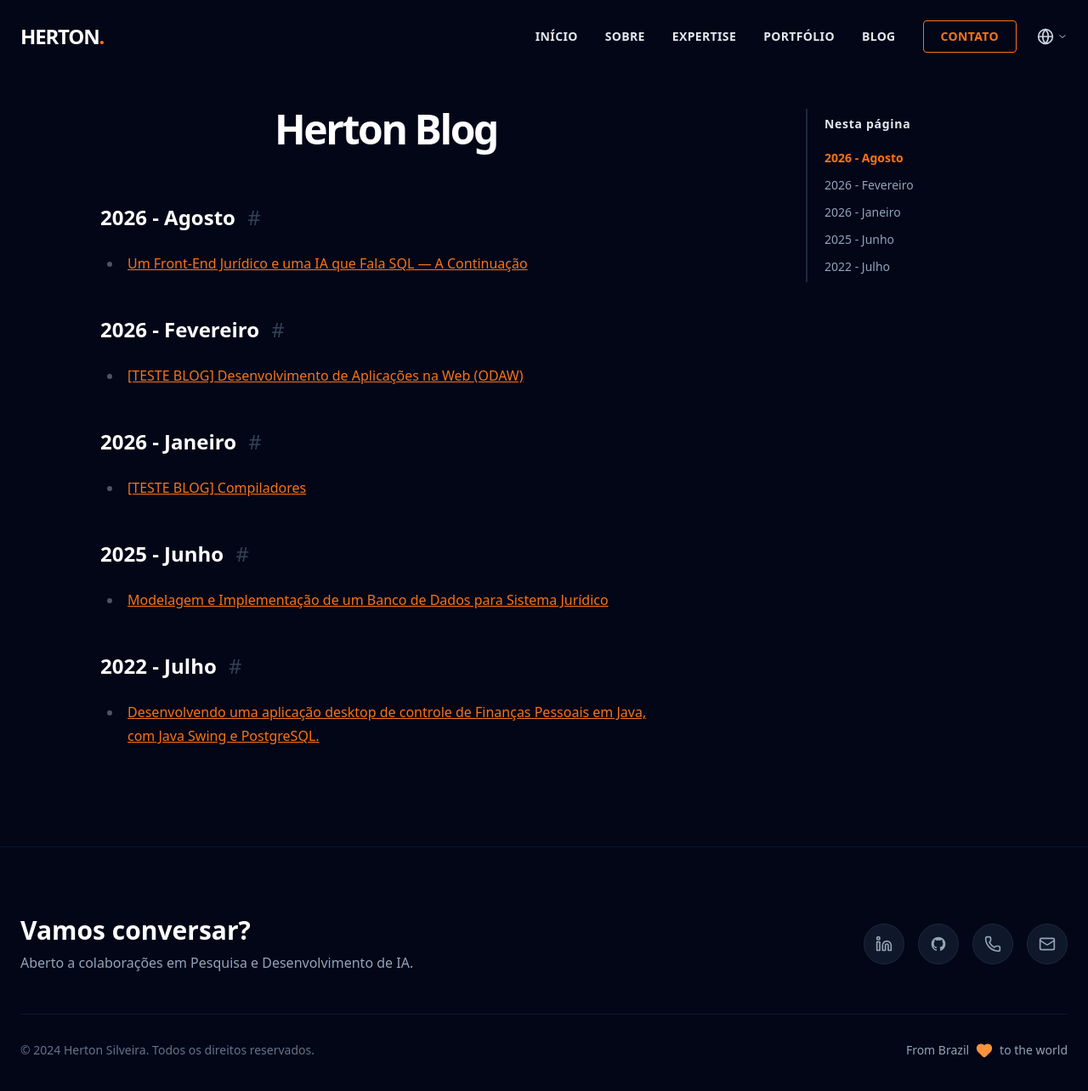
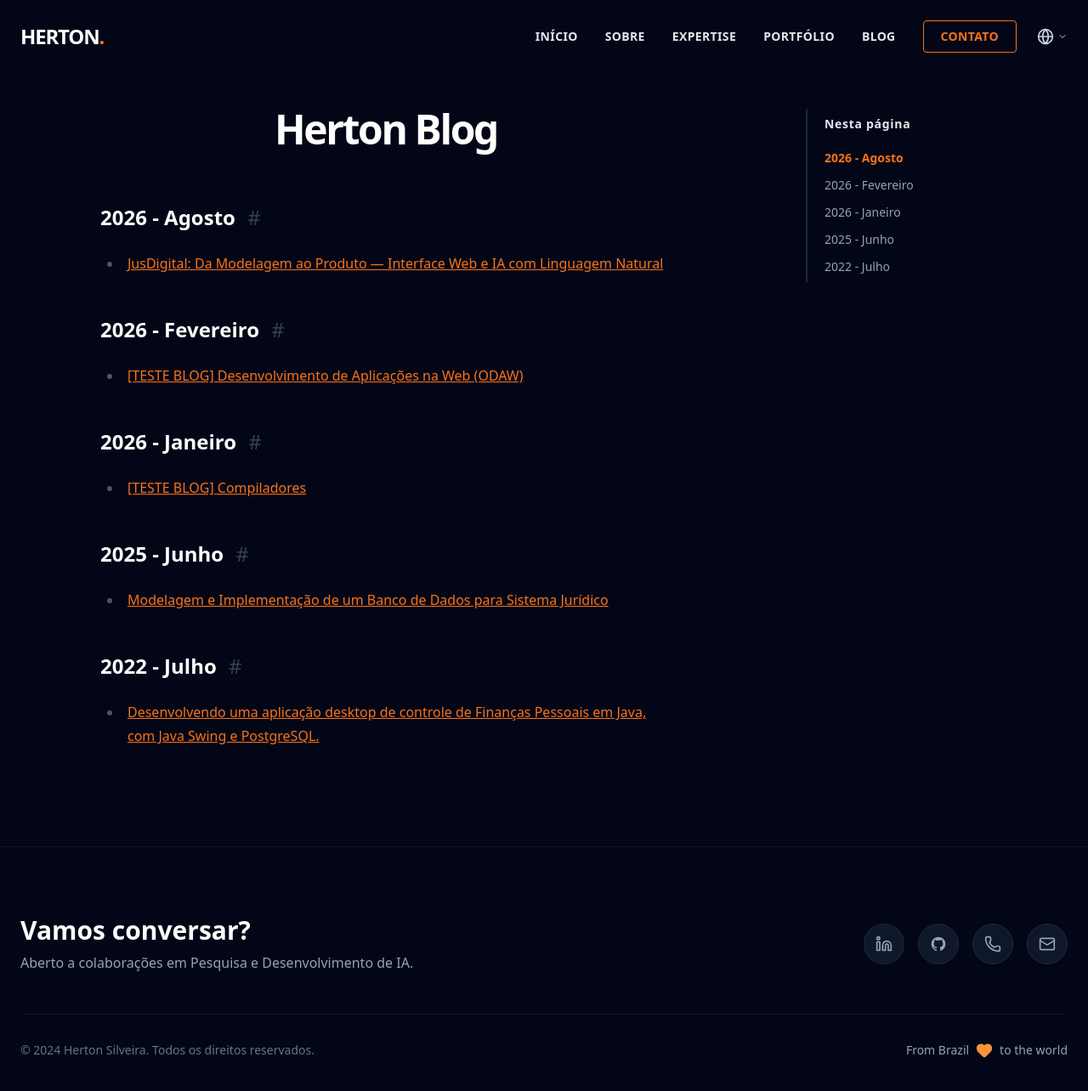
Before and after one commit to hertonnn/hertonnn.github.io, a Jekyll site: the page built from blog.html, in a window 1280 px wide and 1286 px high. Shown: the whole window at 85% size. Built offline with Jekyll 4.4.1, drawn with Linux system fonts in a browser that asks for light colours; nearby versions of some CDN libraries; some of the changed lines change nothing that is shown.

Commit message:
imgs blog post juridico

````diff
--- a/blog/_posts/2026-08-18-SistemaJuridico-FrontEnd-IA.md
+++ b/blog/_posts/2026-08-18-SistemaJuridico-FrontEnd-IA.md
@@ -1,6 +1,6 @@
 ---
 layout: post
-title: "Um Front-End Jurídico e uma IA que Fala SQL — A Continuação"
+title: "JusDigital: Da Modelagem ao Produto — Interface Web e IA com Linguagem Natural"
 date: 2026-08-18 11:00:00 -0300
 categories: [projeto]
 tags: [Java, HTML, CSS, JavaScript, FastAPI, LLM, Ollama, IA, PostgreSQL]
@@ -28,8 +28,6 @@
 O projeto original tinha uma interface de linha de comando (CLI) com menu numerado — aquele estilo clássico de projeto acadêmico. Funcionava, mas era o tipo de coisa que só quem desenvolveu consegue usar sem perder a paciência.
 
 A alternativa óbvia seria um frontend web, e foi exatamente o que fizemos. **HTML puro, CSS puro, JavaScript vanilla.** O servidor? O próprio `com.sun.net.httpserver.HttpServer` que já vem embutido no Java.
-
-> Isso não foi decisão ideológica. Foi pragmatismo. O projeto já tinha toda a lógica de acesso a dados em Java. Criar um servidor HTTP embutido que servisse páginas estáticas e expusesse endpoints REST JSON foi a forma mais direta de transformar a CLI em algo visual — sem adicionar dependências, sem trocar de linguagem, sem complicar um projeto simples.
 
 O resultado é que quando você roda `java -jar Run.jar` e digita `20` no menu, o servidor sobe na porta 8081 e você acessa `http://localhost:8081/` no navegador. Sem instalação de nada além do Java.
 
@@ -76,46 +74,47 @@
 }
 ```
 
-<!-- 📸 SCREENSHOT: Página inicial do JusDigital (index.html) mostrando o hero com busca e os cards de acesso rápido -->
 
 ### As telas que importam
 
 **Página inicial** — Uma busca global no topo e três cards de acesso rápido: Processos, Diários Oficiais, e Modelos de Documentos. Sem menu hamburguer, sem sidebar, sem tutorial de onboarding. Você abre e sabe o que fazer.
 
-<!-- 📸 SCREENSHOT: Página de login (login.html) -->
+![Página inicial do JusDigital — hero com busca e cards de acesso rápido](/assets/images/projects/projeto4/index_img.png)
 
 **Autenticação** — Login e cadastro com formulários simples. O back-end Java valida contra uma tabela `Usuario` no banco. A sessão é gerenciada com `localStorage` — quando logado, o botão "Entrar" do header vira "Olá, {nome}" com opção de sair. O `auth.js` roda em todas as páginas no `DOMContentLoaded`.
 
-<!-- 📸 SCREENSHOT: Lista de processos (processos.html) mostrando a tabela com badges de status -->
+![Página de login](/assets/images/projects/projeto4/login_img.png)
 
 **Lista de processos** — Uma tabela que consome `/api/processos` e renderiza número, tipo, assunto e status com badges coloridas. Cada linha tem um botão "Visualizar" que leva ao detalhe.
-
-<!-- 📸 SCREENSHOT: Detalhe do processo (visualizar_processo.html) mostrando partes, histórico de trâmites, e a seção de resumo inteligente -->
+![Lista de processos com badges de status](/assets/images/projects/projeto4/processos_img.png)
 
 **Detalhe do processo** — Essa é a tela mais rica. Mostra o número do processo, a vara, as partes envolvidas (autor, réu), e uma **linha do tempo** com todo o histórico de trâmites. Mas o destaque é a seção "Resumo Inteligente", que conecta o front com a API de IA. Mais sobre isso adiante.
+![Detalhe do processo — partes e histórico de trâmites](/assets/images/projects/projeto4/processo1_detalhes.png)
+![Gerando resumo inteligente do processo](/assets/images/projects/projeto4/processo1_detalhes_gerando_resumo.png)
+![Resumo inteligente gerado pela IA](/assets/images/projects/projeto4/processo1_detalhes_resumo_gerado.png)
 
-<!-- 📸 SCREENSHOT: Página de busca unificada (busca.html) com resultados de processos, advogados e leis -->
 
 **Busca unificada** — A busca da página inicial redireciona para `busca.html?query=...`, que dispara `Promise.all` contra três endpoints (`/api/processos`, `/api/advogados`, `/api/leis`) e filtra os resultados no cliente. É uma busca fulltext bruta — sem Elasticsearch, sem índices especiais. Funciona porque o volume de dados é pequeno, e a simplicidade compensa.
 
-<!-- 📸 SCREENSHOT: Catálogo de advogados (advogados.html) em grid -->
+![Busca unificada com resultados de processos, advogados e leis](/assets/images/projects/projeto4/busca_resultados.png)
 
 **Advogados** — Um grid responsivo com cards mostrando nome, OAB e área de atuação. Clicar em "Ver Perfil" leva a uma página com sidebar contendo os dados pessoais e a lista de processos em que o advogado atua.
 
-<!-- 📸 SCREENSHOT: Perfil do advogado (perfil_advogado.html) -->
+![Catálogo de advogados em grid](/assets/images/projects/projeto4/advogados_img.png)
 
-<!-- 📸 SCREENSHOT: Jurisprudência (jurisprudencia.html) -->
+
 
 **Jurisprudência e Acórdãos** — A página de jurisprudência lista as leis cadastradas. Clicar em uma lei abre a tela de acórdão, que além de mostrar o texto da lei, lista automaticamente todos os processos que a citam — com link direto para cada um.
 
-<!-- 📸 SCREENSHOT: Tela de acórdão (acordao.html) mostrando lei e processos vinculados -->
+![Jurisprudência](/assets/images/projects/projeto4/jurisprudencia_img.png)
 
-<!-- 📸 SCREENSHOT: Modelos de documentos (modelos.html) -->
+
 
 **Modelos de documentos** — Petições e contratos prontos com um botão "Copiar Texto" que usa a Clipboard API. Copiou? O botão vira "Copiado! ✓" por dois segundos e volta ao normal. Micro-interação simples que faz diferença.
 
-<!-- 📸 SCREENSHOT: Diários oficiais (diarios.html) -->
+![Modelos de peças judiciais](/assets/images/projects/projeto4/modelos_pecas_judiciais.png)
 
+![Diários eletrônicos](/assets/images/projects/projeto4/diarios_eletronicos.png)
 ### O servidor por trás: Java puro, sem Spring
 
 O `ServidorWeb.java` é provavelmente a parte mais incomum da stack. Em vez de usar Spring Boot ou Javalin, o servidor HTTP é o `com.sun.net.httpserver.HttpServer` — uma classe que existe no JDK desde o Java 6 e que quase ninguém usa em produção, mas que é perfeita para projetos acadêmicos e protótipos.
@@ -322,7 +321,7 @@
 
 No menu, digite `20` para iniciar o servidor web. Acesse `http://localhost:8081/`.
 
-<!-- 📸 SCREENSHOT: Terminal mostrando o menu principal com a opção 20 selecionada e a mensagem "Servidor Web rodando em http://localhost:8081/" -->
+![Terminal com a opção 20 — servidor web rodando](/assets/images/projects/projeto4/servidor_api_opcao_20.png)
 
 ### 3. API com IA
 
@@ -349,7 +348,7 @@
 
 A API estará disponível em `http://localhost:8000/`. Documentação Swagger em `http://localhost:8000/docs`.
 
-<!-- 📸 SCREENSHOT: Swagger UI da API com IA (http://localhost:8000/docs) -->
+![Swagger UI da API com IA](/assets/images/projects/projeto4/Swagger_api_local.png)
 
 ### 4. Testando a integração Front + IA
 
@@ -360,7 +359,11 @@
 3. Clique em "Gerar Resumo"
 4. O front faz o request para a API de IA e exibe o resumo processual
 
-<!-- 📸 SCREENSHOT: Tela do processo com o resumo gerado pela IA visível -->
+![Detalhe do processo (exemplo 2)](/assets/images/projects/projeto4/processo2_detalhes.png)
+
+![Gerando resumo pela IA (exemplo 2)](/assets/images/projects/projeto4/processo2_detalhes_gerando_resumo.png)
+
+![Resumo gerado pela IA (exemplo 2)](/assets/images/projects/projeto4/processo2_detalhes_resumo_gerado.png)
 
 Para testar a API de IA isoladamente:
 
@@ -369,7 +372,11 @@
 python test_client.py
 ```
 
-<!-- 📸 SCREENSHOT: Saída do test_client.py no terminal mostrando entidades extraídas, SQL gerado e resumo -->
+![Retorno da API — teste 1 (entidades extraídas)](/assets/images/projects/projeto4/retorno_api_teste1.png)
+
+![Retorno da API — teste 2 (SQL gerado)](/assets/images/projects/projeto4/retorno_api_teste2.png)
+
+![Retorno da API — teste 3 (resumo)](/assets/images/projects/projeto4/retorno_api_teste3.png)
 
 ---
 
@@ -377,10 +384,10 @@
 
 ```
 ┌─────────────────────────────────────────────────────────┐
-│                    USUÁRIO (Navegador)                   │
-│                  http://localhost:8081                    │
+│                    USUÁRIO (Navegador)                  │
+│                  http://localhost:8081                  │
 └────────────┬──────────────────────────┬─────────────────┘
-             │ fetch("/api/...")         │ fetch("localhost:8000/summary")
+             │ fetch("/api/...")        │ fetch("localhost:8000/summary")
              ▼                          ▼
 ┌────────────────────────┐  ┌──────────────────────────────┐
 │   ServidorWeb.java     │  │     FastAPI (LLM-Juridica)   │
@@ -398,7 +405,7 @@
              ▼                             ▼
 ┌────────────────────────┐  ┌──────────────────────────────┐
 │      PostgreSQL        │  │     Ollama (Qwen 2.5 3B)     │
-│   sistema_juridico     │  │     http://localhost:11434    │
+│   sistema_juridico     │  │     http://localhost:11434   │
 └────────────────────────┘  └──────────────────────────────┘
 ```
 
@@ -407,10 +414,6 @@
 ## O Que Eu Aprendi
 
 Esse projeto começou como uma tarefa de faculdade sobre modelagem relacional e foi crescendo. Cada etapa adicionou uma camada de complexidade, mas também de utilidade real. Algumas reflexões:
-
-**Sobre o front-end**: JavaScript vanilla é subestimado. Para interfaces que consomem APIs REST e renderizam dados, `fetch()` + manipulação de DOM é tudo que você precisa. Não estou dizendo que React é inútil — estou dizendo que para o escopo certo, a web platform basta.
-
-**Sobre o servidor Java embutido**: `com.sun.net.httpserver` é uma pérola escondida do JDK. Para protótipos e projetos acadêmicos, ele elimina a necessidade de adicionar qualquer dependência de framework web. O trade-off é que a serialização JSON fica manual e verbosa, mas para um número fixo de endpoints, é perfeitamente gerenciável.
 
 **Sobre LLMs para SQL**: O pipeline de dois estágios (NER → SQL) é significativamente mais confiável do que jogar a pergunta direto para o modelo e pedir SQL. A extração de entidades primeiro cria uma representação intermediária estruturada que o segundo estágio usa como input bem definido. É o mesmo princípio de compiladores: tokenizar primeiro, parsear depois.
 
````
Also changed, not shown: assets/images/projects/projeto4/Swagger_api_local.png (added), assets/images/projects/projeto4/advogados_img.png (added), assets/images/projects/projeto4/busca_resultados.png (added), assets/images/projects/projeto4/diarios_eletronicos.png (added), assets/images/projects/projeto4/index_img.png (added), assets/images/projects/projeto4/jurisprudencia_img.png (added), assets/images/projects/projeto4/login_img.png (added), assets/images/projects/projeto4/modelos_pecas_judiciais.png (added), assets/images/projects/projeto4/processo1_detalhes.png (added), assets/images/projects/projeto4/processo1_detalhes_gerando_resumo.png (added), assets/images/projects/projeto4/processo1_detalhes_resumo_gerado.png (added), assets/images/projects/projeto4/processo2_detalhes.png (added), assets/images/projects/projeto4/processo2_detalhes_gerando_resumo.png (added), assets/images/projects/projeto4/processo2_detalhes_resumo_gerado.png (added), 5 more files.
